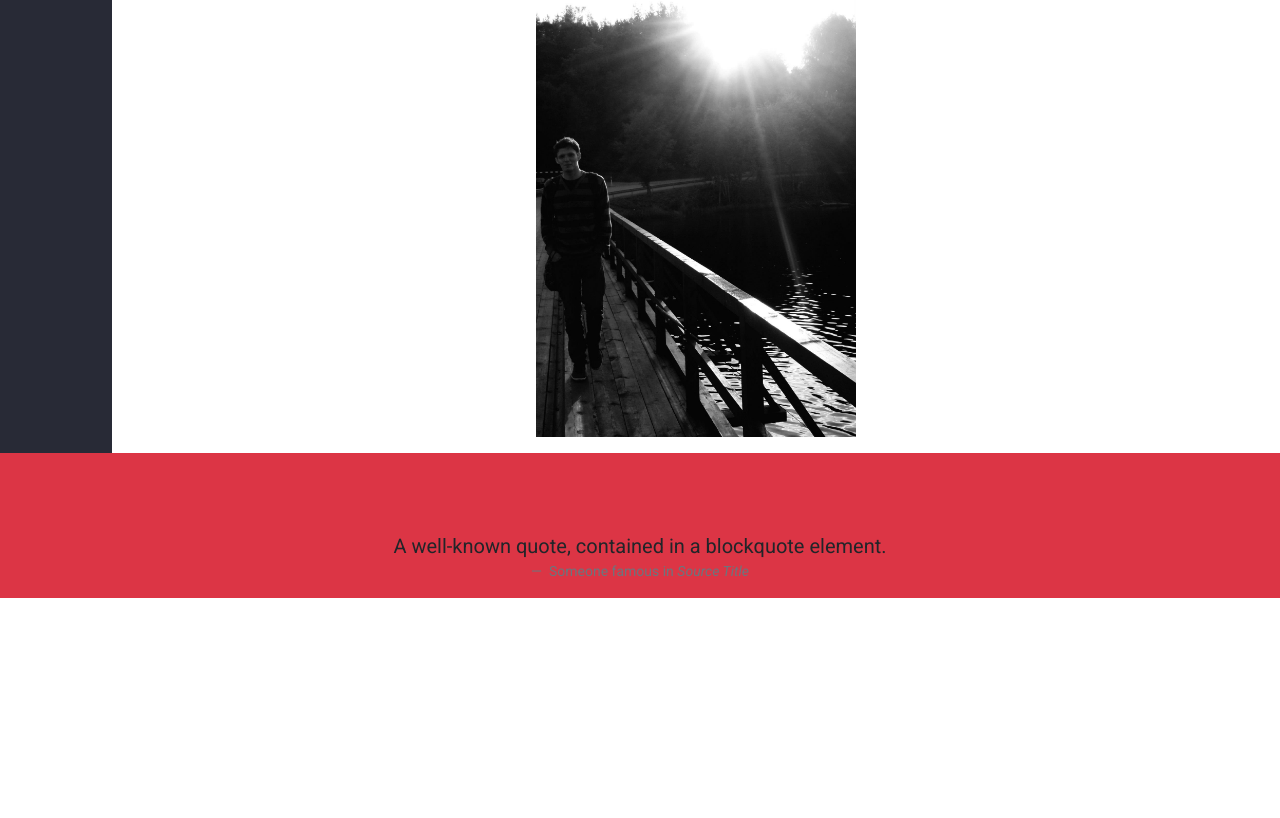
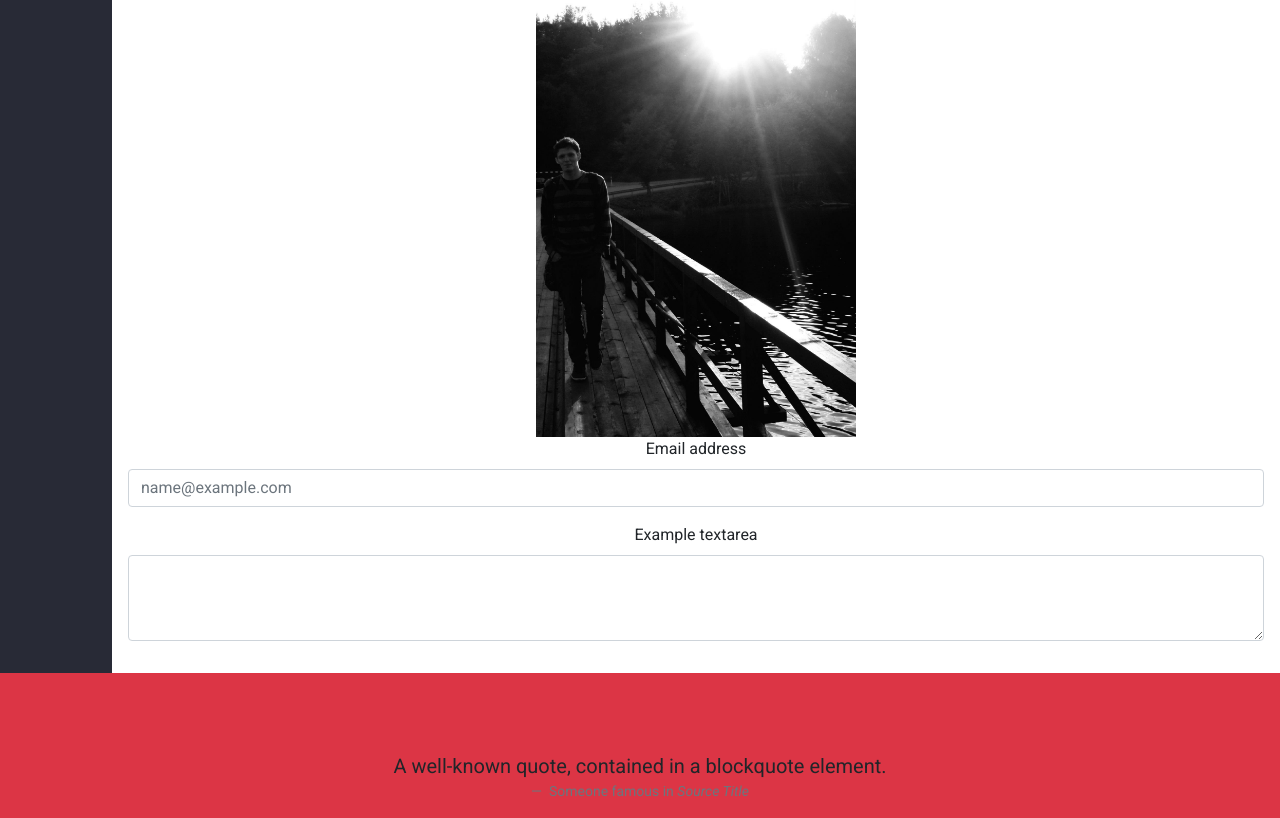
Before and after one commit to rcesonis/static-html-website, a plain HTML site: page index.html in a window 1280 px wide. Shown: the part 419-1237 px from the top of the page. Before the commit the page ends 1017 px from the top, so only its background shows below. Drawn offline with nearby package versions, Linux system fonts and the light colour scheme; a web font is replaced by a local one.

Commit message:
added contact form

```diff
--- a/index.html
+++ b/index.html
@@ -59,19 +59,18 @@
                         <div class="my-photo justify-content-center">
                             <img src="./assets/img/personal_photo.jpg" alt="person_photo">
                         </div>
+                        <div>
+                            <div class="mb-3">
+                                <label for="exampleFormControlInput1" class="form-label">Email address</label>
+                                <input type="email" class="form-control" id="exampleFormControlInput1" placeholder="name@example.com">
+                              </div>
+                              <div class="mb-3">
+                                <label for="exampleFormControlTextarea1" class="form-label">Example textarea</label>
+                                <textarea class="form-control" id="exampleFormControlTextarea1" rows="3"></textarea>
+                              </div>
+                        </div>
                     </div>
-                    <!-- <div id="about" class="col-sm-12 min-vh-100">
-                        <h2>Hiadasfsaf</h2>
-                        <p>Lorem ipsum dolor sit, amet consectetur adipisicing elit. Dignissimos provident qui perferendis nam cumque consectetur tempore suscipit ut, sunt necessitatibus aut odit quis officia sint id ex earum nisi voluptatem.  </p>
-                    </div>
-                    <div id="skills" class="col-sm-12 min-vh-100">
-                        <h2>Hiadasfsaf</h2>
-                        <p>Lorem ipsum dolor sit, amet consectetur adipisicing elit. Dignissimos provident qui perferendis nam cumque consectetur tempore suscipit ut, sunt necessitatibus aut odit quis officia sint id ex earum nisi voluptatem.  </p>
-                    </div>
-                    <div id="contact" class="col-sm-12 min-vh-100">
-                        <h2>Hiadasfsaf</h2>
-                        <p>Lorem ipsum dolor sit, amet consectetur adipisicing elit. Dignissimos provident qui perferendis nam cumque consectetur tempore suscipit ut, sunt necessitatibus aut odit quis officia sint id ex earum nisi voluptatem.  </p>
-                    </div> -->
+
                 </div>
             </div>
         </div>
```
